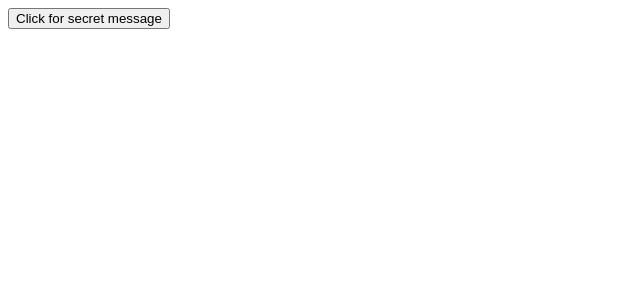
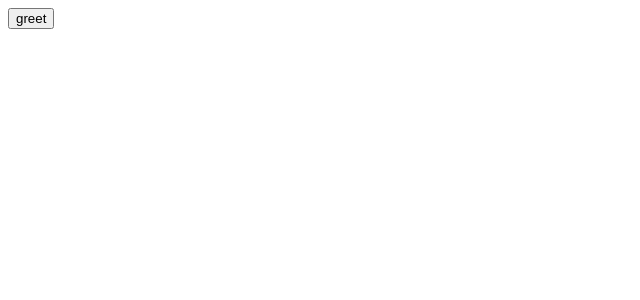
Before and after one commit to ushatechmanish/angular-18-tutorial, an Angular app: page / in a window 1280 px wide. Shown: the top 300 px of the page, without its empty margins (0-640 px from the left). Built offline with nearby package versions, Linux system fonts and the light colour scheme.

Commit message:
Event Handling greet on console

```diff
--- a/src/app/app.component.ts
+++ b/src/app/app.component.ts
@@ -7,8 +7,7 @@ import { UserComponent } from './user/user.component';
   standalone: true,
   imports: [RouterOutlet, UserComponent],
   template: `
-  <button (click)="onClick()">Click for secret message  </button>
-  <p>{{ secretMessage }}</p>
+  <button (click)="greet()">greet</button>
   `,
   styles:
     `
@@ -23,7 +22,7 @@ export class AppComponent
   constructor(){
 
   }
-  onClick(){
-    this.secretMessage='secret message on click';
+  greet(){
+    console.log("Hi There");
   }
 }
```
